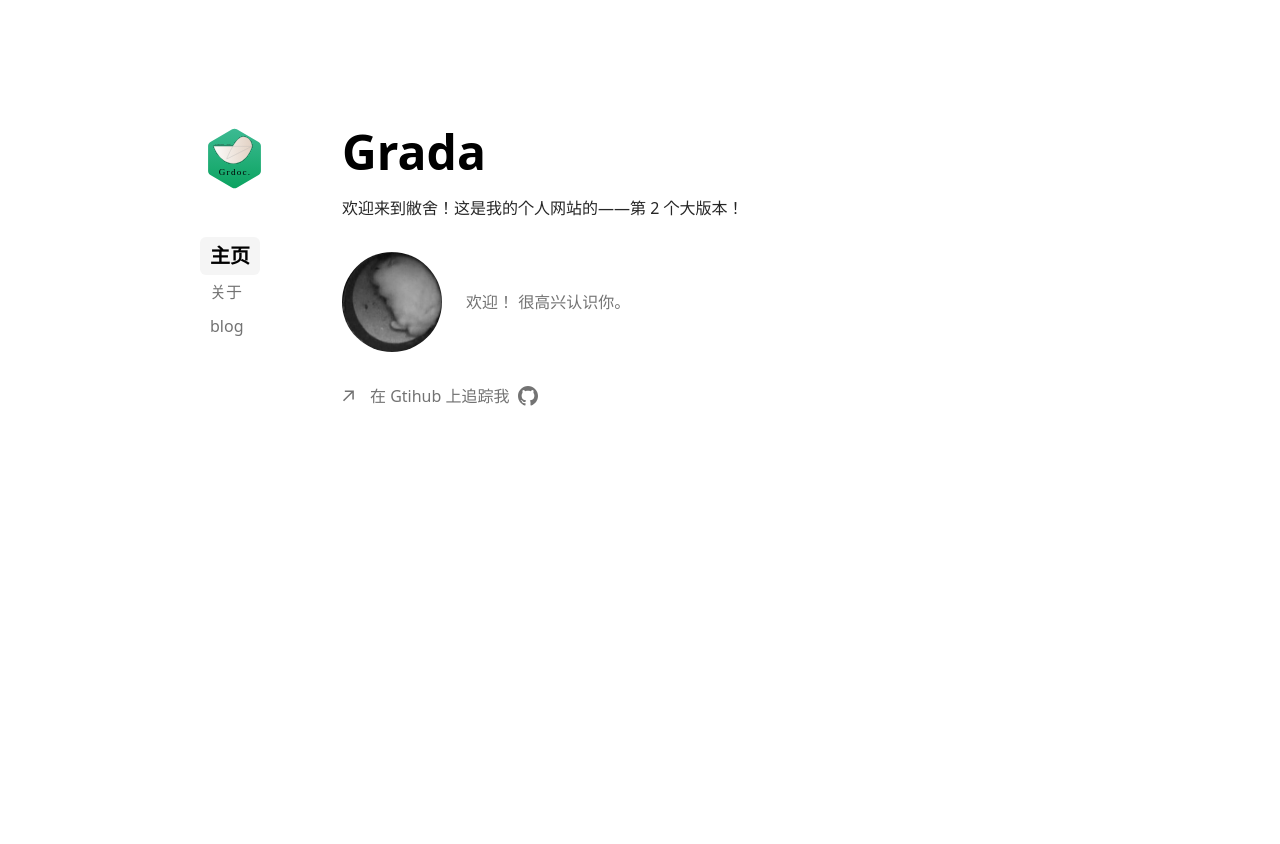
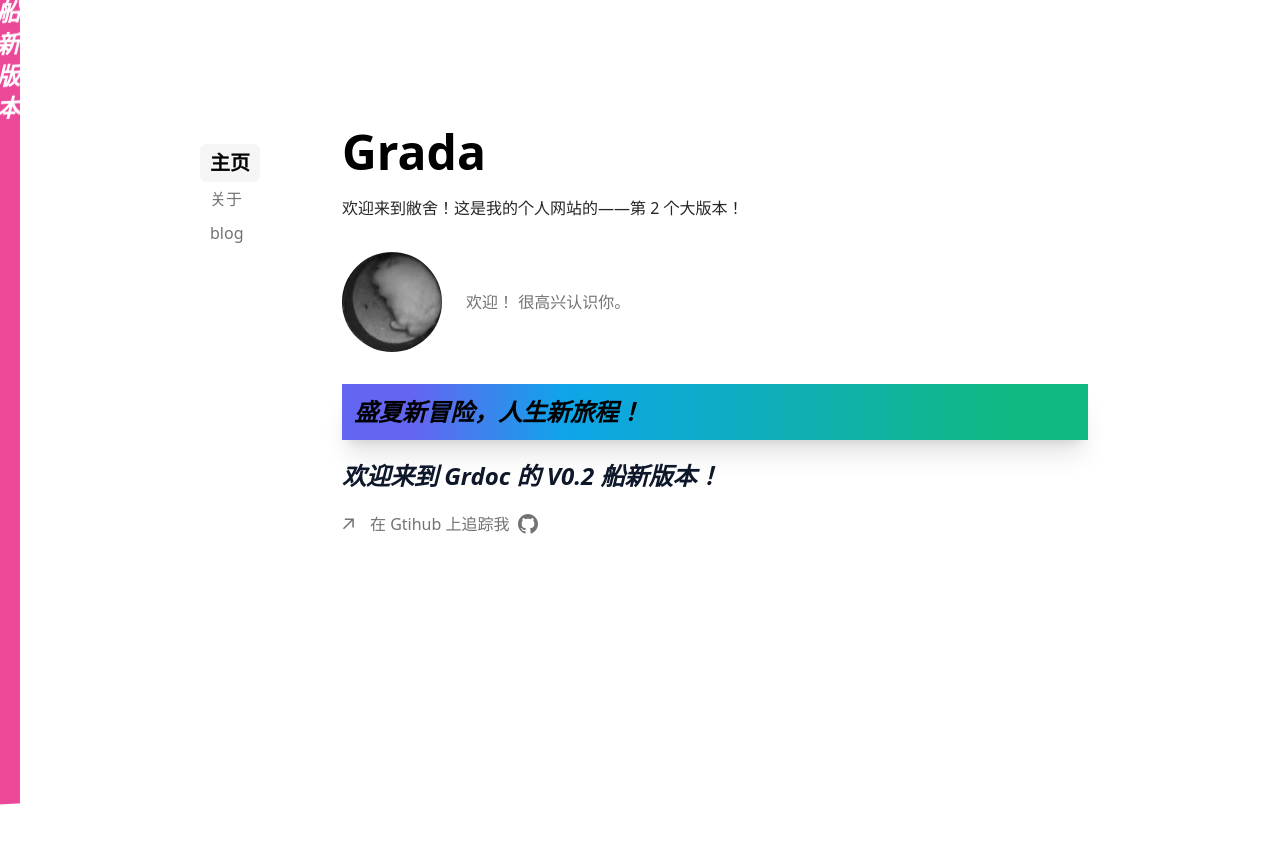
Before and after one commit to pentaoa/grdocapp, a Next.js app: page / in a window 1280 px wide. Shown: the top 844 px of the page. Built offline with nearby package versions, Linux system fonts and the light colour scheme.

Commit message:
🦠pages

```diff
--- a/app/about/page.tsx
+++ b/app/about/page.tsx
@@ -11,7 +11,7 @@ export default function AboutPage() {
         <img
         alt="Reading"
         src="https://ihs-1317591693.cos.ap-guangzhou.myqcloud.com/public/small10.jpg"
-        className="h-56 w-full rounded-xl object-cover shadow-xl transition group-hover:drop-shadow-2xl"
+        className="cursor-none h-56 w-full rounded-xl object-cover shadow-xl transition group-hover:drop-shadow-2xl"
         />
 
       <div className="p-4">
@@ -23,7 +23,7 @@ export default function AboutPage() {
         </p>
       </div>
       </a>
-</article>
+      </article>
     </section>
   );
 }
--- a/app/blog/page.tsx
+++ b/app/blog/page.tsx
@@ -10,7 +10,7 @@ export const metadata: Metadata = {
 export default async function BlogPage() {
   return (
     <section>
-      <h1 className="font-bold text-3xl font-serif mb-5">文章列表</h1>
+      <h1 className="font-bold text-3xl mb-5">文章列表</h1>
       <div className="font-semibold border-dashed p-3 my-8 text-center border-2 border-indigo-600 rounded-lg">
         注：旧文章还在迁移中，有一部分未能移动到这里。
       </div>
--- a/app/page.tsx
+++ b/app/page.tsx
@@ -36,6 +36,22 @@ export default async function HomePage() {
         </div>
       </div>
 
+
+      <div className="rounded:lg shadow-xl bg-gradient-to-r from-indigo-500 from-10% via-sky-500 via-30% to-emerald-500 to-90%">
+
+        <p className="p-3 text-2xl font-semibold italic ">
+          盛夏新冒险，人生新旅程！
+        </p>
+
+      </div>
+
+      <p className="my-5 text-2xl font-semibold italic text-slate-900">
+      <span className="w-min absolute -inset-1 -skew-y-3 bg-pink-500">
+          <span className="text-center relative text-white">船新版本</span>
+      </span>
+        欢迎来到 Grdoc 的 V0.2 船新版本！
+      </p>
+
       <ul className="flex flex-col md:flex-row space-x-0 md:space-x-4 space-y-2 md:space-y-0 font-sm text-neutral-500 dark:text-neutral-400">
         <li>
           <a
--- a/components/sidebar.tsx
+++ b/components/sidebar.tsx
@@ -37,7 +37,7 @@ export default function Navbar() {
   return (
     <aside className="md:w-[150px] md:flex-shrink-0 -mx-4 md:mx-0 md:px-0 font-sans">
       <div className="lg:sticky lg:top-20">
-        <div className="ml-2 md:ml-[12px] mb-2 px-4 md:px-0 md:mb-8 space-y-13 flex flex-col md:flex-row items-start ">
+        <div className="md:hidden ml-2 md:ml-[12px] mb-2 px-4 md:px-0 md:mb-8 space-y-13 flex flex-col md:flex-row items-start ">
           <Logo />
         </div>
         <LayoutGroup>
```
